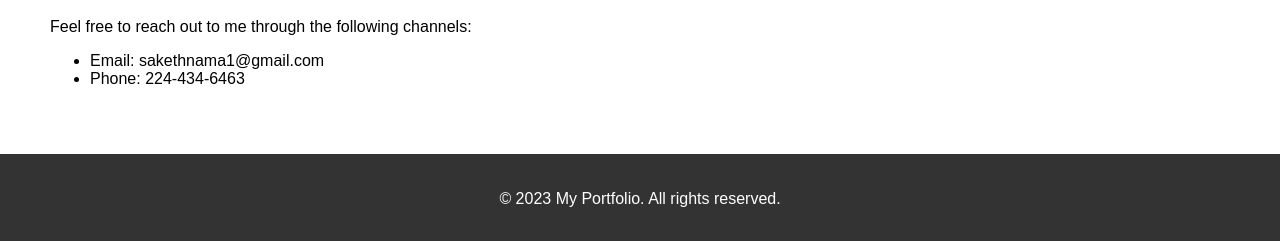
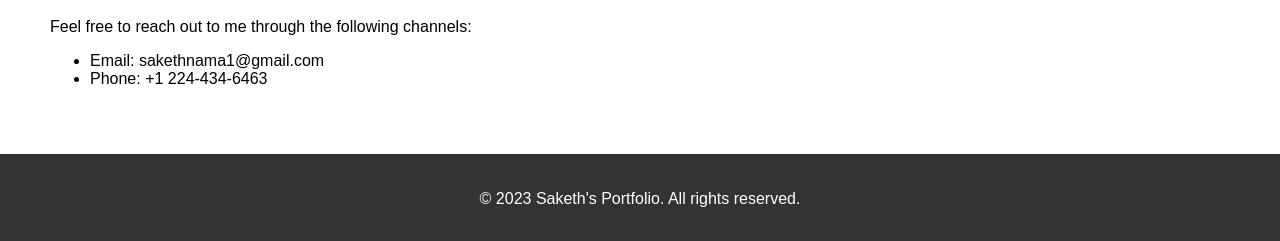
Before and after one commit to keithnama/portfolio, a plain HTML site: page index.html in a window 1280 px wide. Shown: the part 795-1036 px from the top of the page. Drawn offline with Linux system fonts and the light colour scheme.

Commit message:
Update index.html

```diff
--- a/index.html
+++ b/index.html
@@ -38,12 +38,12 @@
     <p>Feel free to reach out to me through the following channels:</p>
     <ul>
       <li>Email: sakethnama1@gmail.com</li>
-      <li>Phone: 224-434-6463</li>
+      <li>Phone: +1 224-434-6463</li>
     </ul>
   </section>
 
   <footer>
-    <p>&copy; 2023 My Portfolio. All rights reserved.</p>
+    <p>&copy; 2023 Saketh's Portfolio. All rights reserved.</p>
   </footer>
 </body>
 </html>
```
